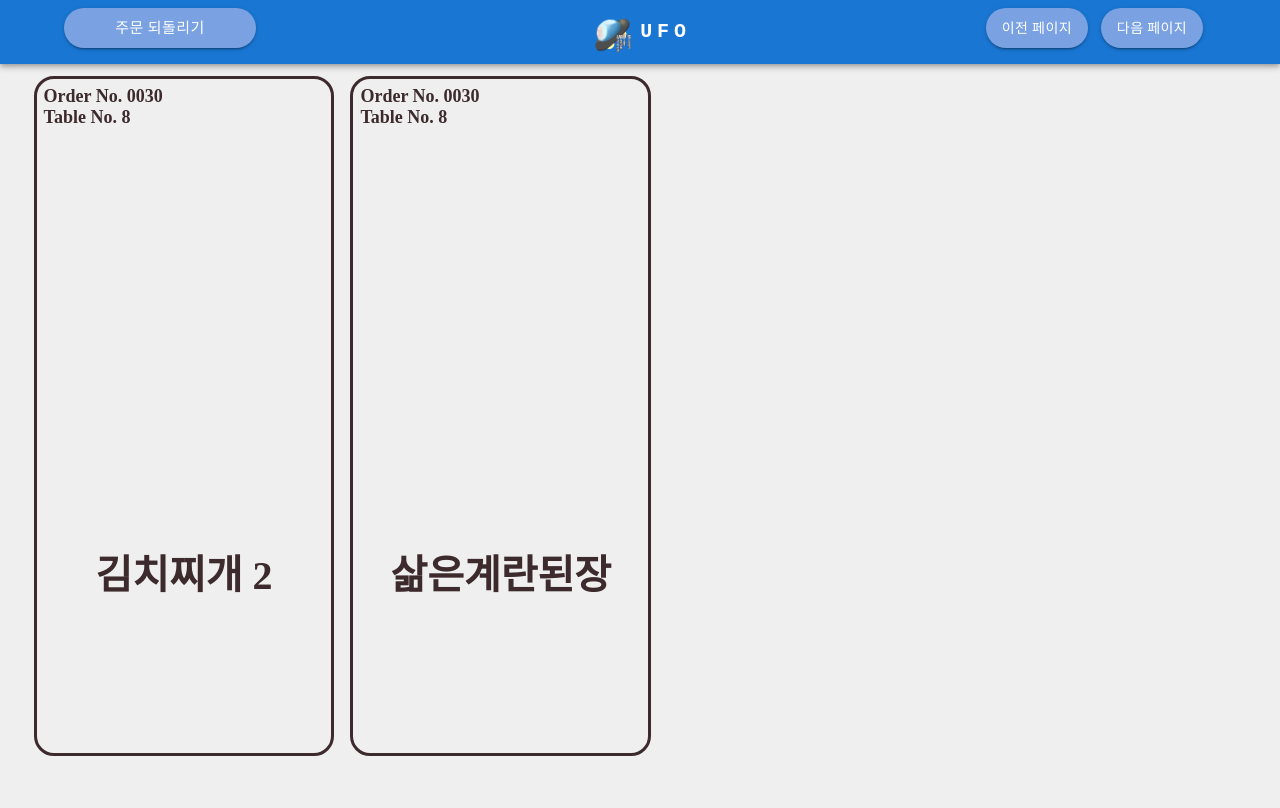
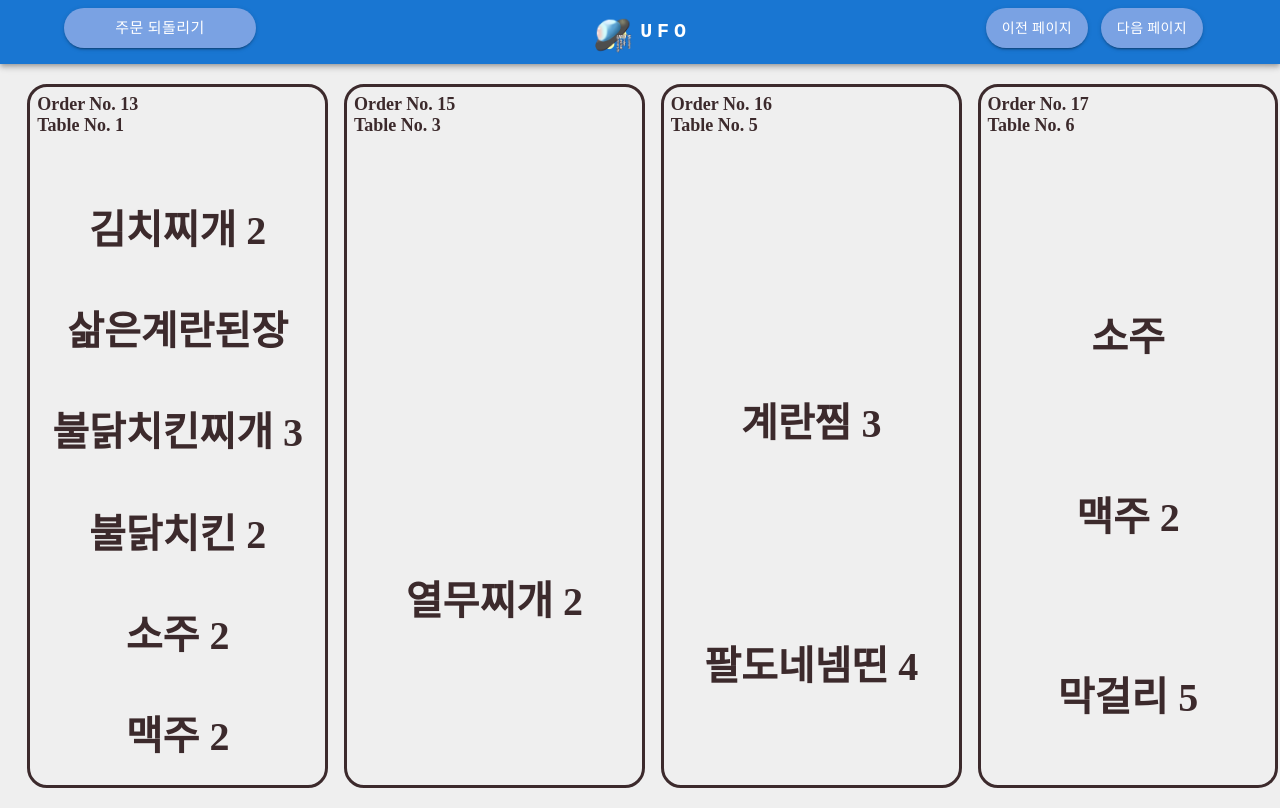
Before and after one commit to UFO-System/ufo-front, a React (Vite) app: page /KitchenPage in a window 1280 px wide. Built offline with nearby package versions, Linux system fonts and the light colour scheme.

Commit message:
Add: TopBar 추가 Fix: 테이블별로(주문별로 OrderBoard가 표시되게 구현) Fixes: 버튼들에대한 구현은 아직 완성되지 않은상태

```diff
--- a/src/components/Mobile/Kitchen/Header.jsx
+++ b/src/components/Mobile/Kitchen/Header.jsx
@@ -16,7 +16,7 @@ const Header = () => {
           width: "15vw",
           height: "5vh",
           borderRadius: 5,
-          "&hover": {
+          "&:hover": {
             backgroundColor: "#4285f4",
           },
           "&:not(:hover)": {
@@ -37,7 +37,7 @@ const Header = () => {
           width: "8vw",
           height: "5vh",
           borderRadius: 5,
-          "&hover": {
+          "&:hover": {
             backgroundColor: "#4285f4",
           },
           "&:not(:hover)": {
@@ -57,7 +57,7 @@ const Header = () => {
           width: "8vw",
           height: "5vh",
           borderRadius: 5,
-          "&hover": {
+          "&:hover": {
             backgroundColor: "#4285f4",
           },
           "&:not(:hover)": {
--- a/src/components/Mobile/Kitchen/KitchenPage.jsx
+++ b/src/components/Mobile/Kitchen/KitchenPage.jsx
@@ -1,3 +1,4 @@
+import React from "react";
 import "./css/KitchenPage.css";
 import OrderBoard from "./OrderBoard";
 import Header from "./Header";
@@ -10,8 +11,8 @@ function KitchenPage() {
       <LogoutTopBar />
       <Header />
       <body className="kitchenBody">
-        {data.table1.map((exams) => (
-          <OrderBoard order_id={exams} />
+        {Object.entries(data).map(([key, values]) => (
+          <OrderBoard key={key} tableNo ={key} values={values} />
         ))}
       </body>
     </>
--- a/src/components/Mobile/Kitchen/OrderBoard.jsx
+++ b/src/components/Mobile/Kitchen/OrderBoard.jsx
@@ -2,7 +2,7 @@ import React from "react";
 import "./css/KitchenPage.css";
 import { Box } from "@mui/material";
 
-const OrderBoard = ({ order_id }) => {
+const OrderBoard = ({ tableNo, values }) => {
   const menuNameLength = (menuName) => {
     if (menuName.length >= 6) {
       return <>{menuName.substring(0, 6)}</>;
@@ -17,11 +17,11 @@ const OrderBoard = ({ order_id }) => {
         position: "relative",
         border: "3px solid #3C2A2C",
         width: "23.5vw",
-        height: "85vh",
+        height: "88vh",
         borderRadius: 5,
         display: "inline-block",
-        top: "-2vh",
-        left: `2vw`,
+        top: "-1vh",
+        left: `1.5vw`,
         margin: 1,
         boxSizing: "border-box",
         "&:hover": {
@@ -36,7 +36,7 @@ const OrderBoard = ({ order_id }) => {
       }}
     >
       <table className="kitchenTable">
-        <tr>
+          <tr>
           <div
             style={{
               fontSize: "18px",
@@ -46,17 +46,21 @@ const OrderBoard = ({ order_id }) => {
               fontWeight: "bolder",
             }}
           >
-            <span>Order No.</span> <span>0030</span>
+            <span>Order No.</span> <span>{values[0].order_id}</span>
             <br />
-            <span>Table No.</span> <span>8</span>
+            <span>Table No.</span> <span>{tableNo}</span>
           </div>
         </tr>
-        <tr>
-          <td colSpan="3">
-            {menuNameLength(order_id.menu_name)}{" "}
-            {order_id.order_cnt === 1 ? "" : order_id.order_cnt}
-          </td>
-        </tr>
+
+
+        {values.map((order, index) => (
+            <tr key={index}>
+              <td colSpan="3">
+                {menuNameLength(order.menu_name)}{" "}
+                {order.order_cnt === 1 ? "" : order.order_cnt}
+              </td>
+            </tr>
+          ))}
       </table>
     </Box>
   );
--- a/src/components/Mobile/Kitchen/data.json
+++ b/src/components/Mobile/Kitchen/data.json
@@ -1,12 +1,70 @@
 {
-  "table1": [
+  "1": [
     {
       "menu_name": "김치찌개",
-      "order_cnt": 2
+      "order_cnt": 2,
+      "order_id" : 13
     },
     {
       "menu_name": "삶은계란된장김치열무김치",
-      "order_cnt": 1
+      "order_cnt": 1,
+      "order_id" : 13
+    },
+    {
+      "menu_name": "불닭치킨찌개",
+      "order_cnt": 3,
+      "order_id" : 13
+    },
+    {
+      "menu_name": "불닭치킨",
+      "order_cnt": 2,
+      "order_id" : 13
+    },
+    {
+      "menu_name": "소주",
+      "order_cnt": 2,
+      "order_id" : 13
+    },
+    {
+      "menu_name": "맥주",
+      "order_cnt": 2,
+      "order_id" : 13
+    }
+  ],
+  "3" : [
+    {
+      "menu_name": "열무찌개",
+      "order_cnt": 2,
+      "order_id": 15
+    }
+  ],
+  "5" : [
+    {
+      "menu_name": "계란찜",
+      "order_cnt": 3,
+      "order_id": 16
+    },
+    {
+      "menu_name": "팔도네넴띤",
+      "order_cnt": 4,
+      "order_id": 16
+    }
+  ],
+  "6" : [
+    {
+      "menu_name": "소주",
+      "order_cnt": 1,
+      "order_id": 17
+    },
+    {
+      "menu_name": "맥주",
+      "order_cnt": 2,
+      "order_id": 17
+    },
+    {
+      "menu_name": "막걸리",
+      "order_cnt": 5,
+      "order_id": 17
     }
   ]
 }
```
